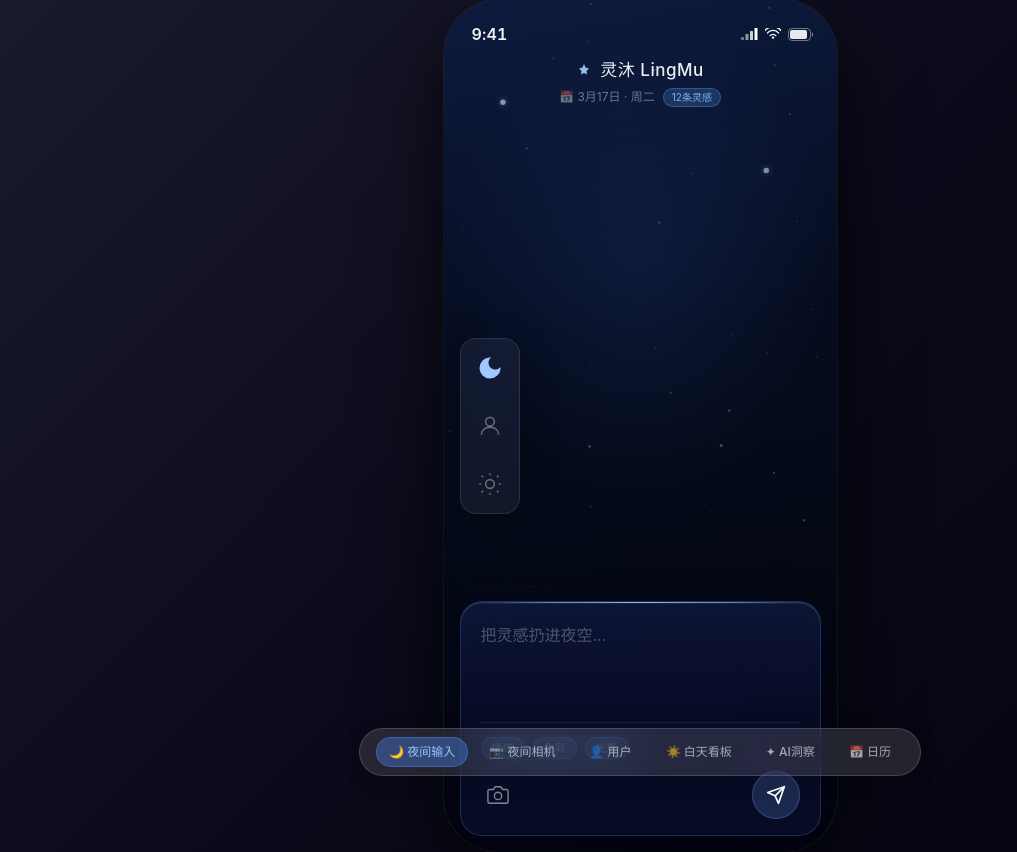
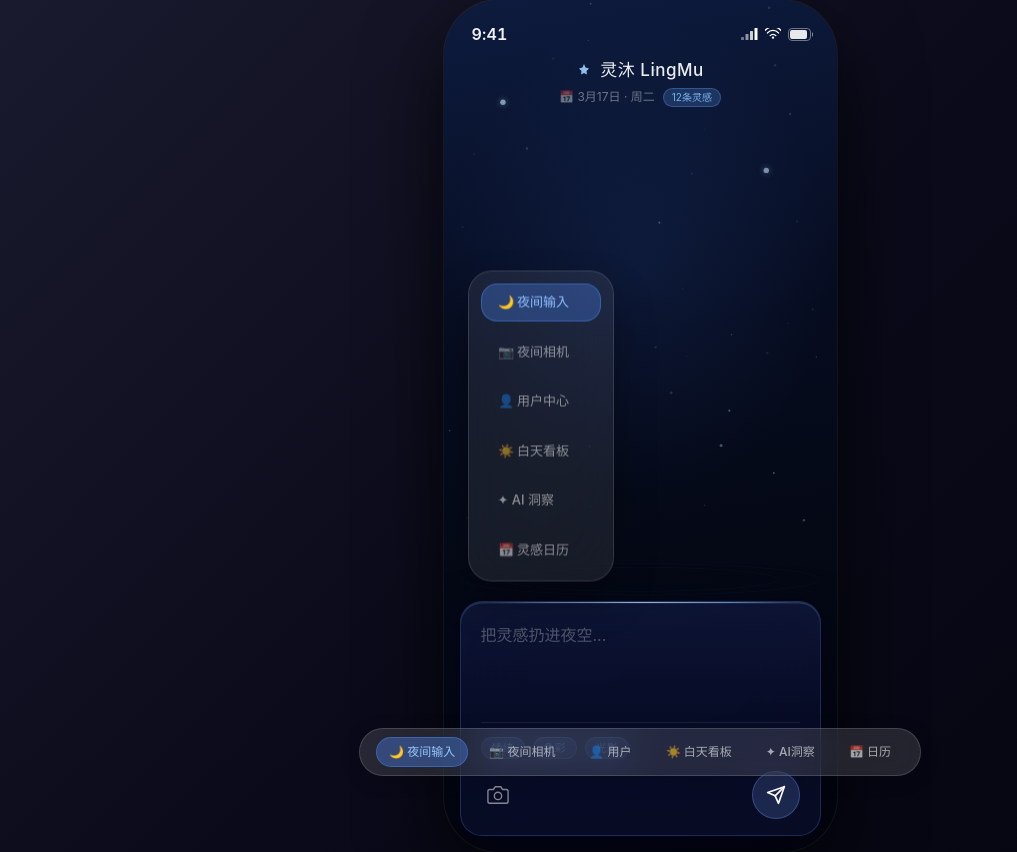
Before and after one commit to DavidClarkson29/lingmu-app, a React (Vite) app: page / in a window 1280 px wide. Shown: the whole page, without its empty margins (0-1017 px from the left). Built offline with nearby package versions, Linux system fonts and the light colour scheme.

Commit message:
Update FloatingTabBar.tsx

```diff
--- a/src/app/components/FloatingTabBar.tsx
+++ b/src/app/components/FloatingTabBar.tsx
@@ -10,46 +10,61 @@ interface FloatingTabBarProps {
 
 export function FloatingTabBar({ current, onNavigate, mode }: FloatingTabBarProps) {
   const isNight = mode === "night";
-  const activeColor = isNight ? "rgba(160,200,255,1)" : "rgba(70,130,180,1)";
-  const inactiveColor = isNight ? "rgba(255,255,255,0.35)" : "rgba(0,0,0,0.3)";
 
-  const nightActive = current === "night-input" || current === "night-camera";
-  const profileActive = current === "profile";
-  const dayActive = current === "day-dashboard" || current === "day-ai" || current === "day-calendar";
+  const navItems: { id: Page; label: string; night: boolean }[] = [
+    { id: "night-input", label: "🌙 夜间输入", night: true },
+    { id: "night-camera", label: "📷 夜间相机", night: true },
+    { id: "profile", label: "👤 用户中心", night: false },
+    { id: "day-dashboard", label: "☀️ 白天看板", night: false },
+    { id: "day-ai", label: "✦ AI 洞察", night: false },
+    { id: "day-calendar", label: "📅 灵感日历", night: false },
+  ];
 
   return (
+    /* 修改为：固定在左侧垂直居中 */
     <div
-      className="fixed left-4 top-1/2 -translate-y-1/2 flex flex-col items-center z-50 gap-8 p-4 rounded-2xl"
+      className="fixed left-6 top-1/2 -translate-y-1/2 flex flex-col gap-3 p-3 rounded-3xl z-[200]"
       style={{
-        background: isNight ? "rgba(255, 255, 255, 0.06)" : "rgba(0, 0, 0, 0.04)",
-        backdropFilter: "blur(30px) saturate(150%)",
-        WebkitBackdropFilter: "blur(30px) saturate(150%)",
-        border: isNight ? "1px solid rgba(255, 255, 255, 0.1)" : "1px solid rgba(0, 0, 0, 0.05)",
-        boxShadow: "0 10px 40px rgba(0,0,0,0.2)",
+        background: "rgba(255,255,255,0.08)",
+        backdropFilter: "blur(24px)",
+        WebkitBackdropFilter: "blur(24px)",
+        border: "1px solid rgba(255,255,255,0.12)",
+        boxShadow: "0 20px 40px rgba(0,0,0,0.3)",
       }}
     >
-      {/* Moon - Night Mode */}
-      <button onClick={() => onNavigate("night-input")} className="transition-transform active:scale-90">
-        <svg width="26" height="26" viewBox="0 0 24 24" fill={nightActive ? activeColor : "none"} stroke={nightActive ? activeColor : inactiveColor} strokeWidth="1.5">
-          <path d="M21 12.79A9 9 0 1 1 11.21 3 7 7 0 0 0 21 12.79z" />
-        </svg>
-      </button>
-
-      {/* Profile */}
-      <button onClick={() => onNavigate("profile")} className="transition-transform active:scale-90">
-        <svg width="26" height="26" viewBox="0 0 24 24" fill={profileActive ? activeColor : "none"} stroke={profileActive ? activeColor : inactiveColor} strokeWidth="1.5">
-          <circle cx="12" cy="8" r="4" />
-          <path d="M4 20c0-4 3.6-7 8-7s8 3 8 7" />
-        </svg>
-      </button>
-
-      {/* Sun - Day Mode */}
-      <button onClick={() => onNavigate("day-dashboard")} className="transition-transform active:scale-90">
-        <svg width="26" height="26" viewBox="0 0 24 24" fill={dayActive ? activeColor : "none"} stroke={dayActive ? activeColor : inactiveColor} strokeWidth="1.5">
-          <circle cx="12" cy="12" r="4" />
-          <path d="M12 2v2M12 20v2M4.22 4.22l1.42 1.42M18.36 18.36l1.42 1.42M2 12h2M20 12h2M4.22 19.78l1.42-1.42M18.36 5.64l1.42-1.42" />
-        </svg>
-      </button>
+      {navItems.map((item) => (
+        <button
+          key={item.id}
+          onClick={() => onNavigate(item.id)}
+          style={{
+            padding: "8px 16px",
+            borderRadius: 16,
+            fontSize: 13,
+            textAlign: "left",
+            width: "120px",
+            background:
+              current === item.id
+                ? item.night
+                  ? "rgba(80,140,255,0.3)"
+                  : "rgba(200,160,60,0.25)"
+                : "transparent",
+            color:
+              current === item.id
+                ? item.night
+                  ? "#90bfff"
+                  : "#b08a40"
+                : "rgba(255,255,255,0.5)",
+            border:
+              current === item.id
+                ? `1px solid ${item.night ? "rgba(80,140,255,0.4)" : "rgba(200,160,60,0.4)"}`
+                : "1px solid transparent",
+            transition: "all 0.2s ease",
+            whiteSpace: "nowrap",
+          }}
+        >
+          {item.label}
+        </button>
+      ))}
     </div>
   );
 }
```
